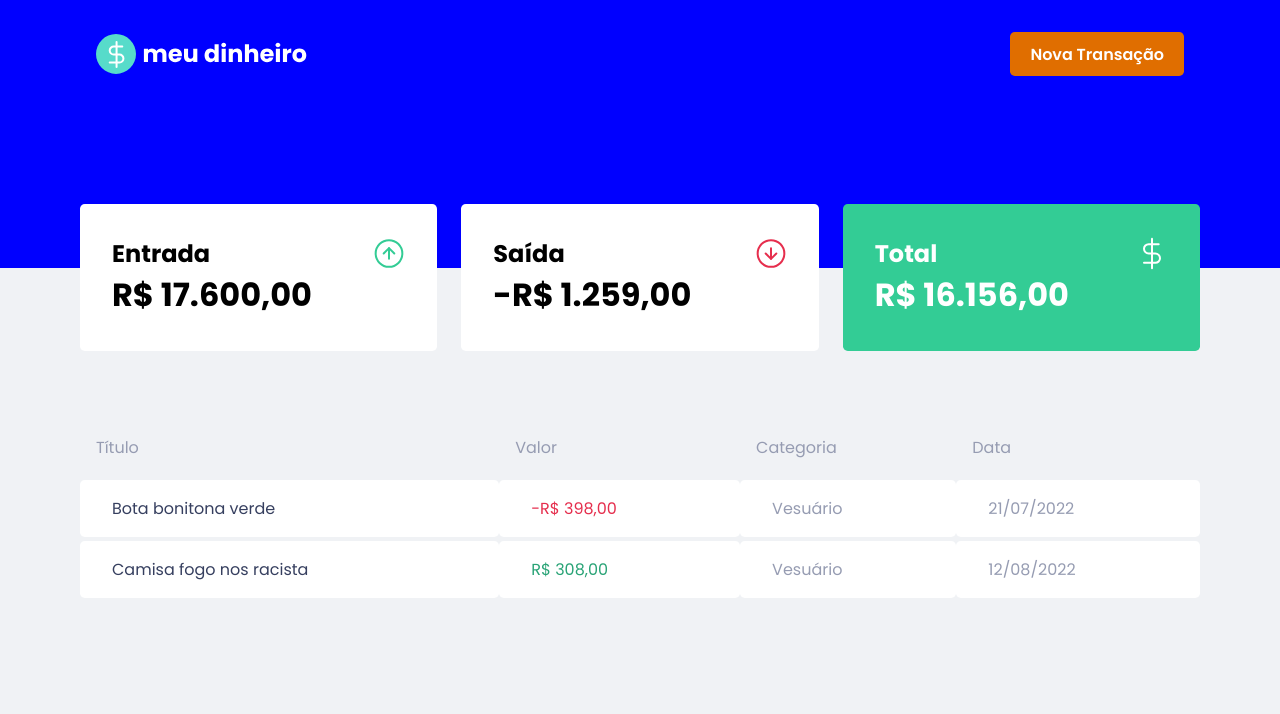
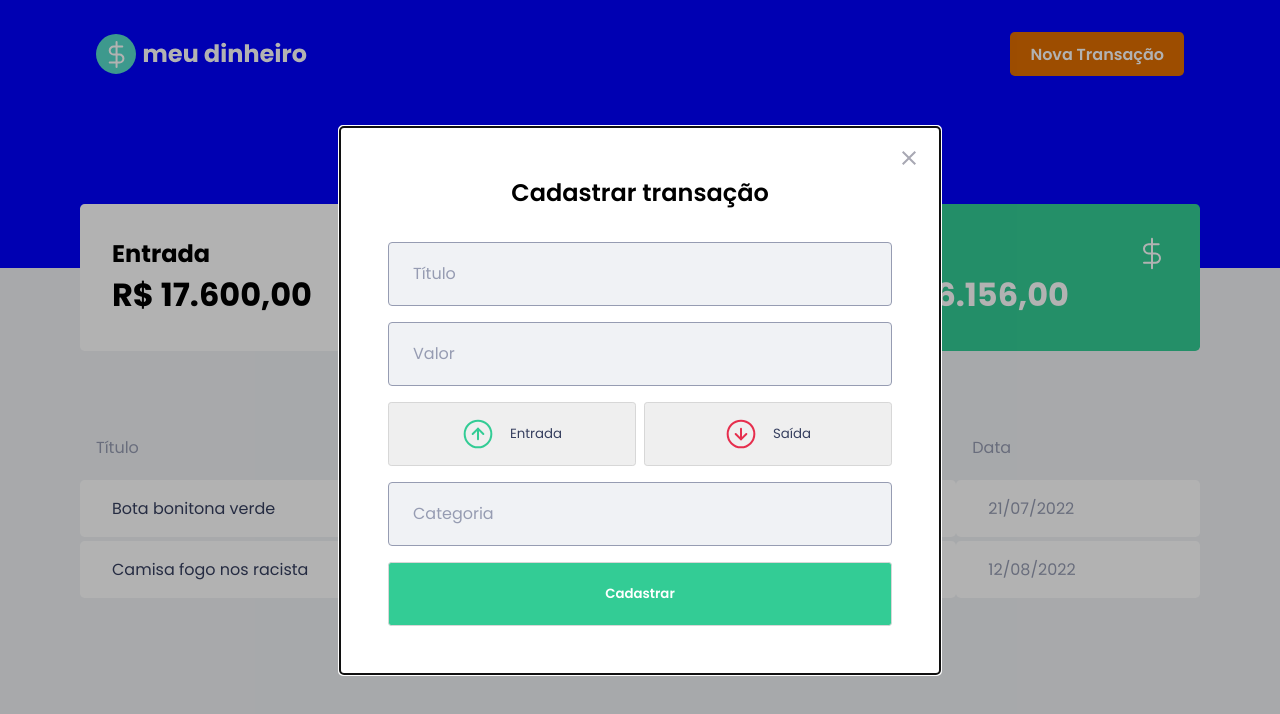
Before and after one commit to botelholarissa/meu-dinheiro, a React (Create React App) app: page / in a window 1280 px wide. Shown: the top 714 px of the page. Built offline with nearby package versions, Linux system fonts and the light colour scheme.

Commit message:
Create basic transaction modal

```diff
--- a/package.json
+++ b/package.json
@@ -12,6 +12,7 @@
     "@types/react-dom": "^18.0.6",
     "react": "^18.2.0",
     "react-dom": "^18.2.0",
+    "react-modal": "^3.15.1",
     "react-scripts": "5.0.1",
     "styled-components": "^5.3.5",
     "typescript": "^4.7.4",
@@ -42,6 +43,7 @@
     ]
   },
   "devDependencies": {
+    "@types/react-modal": "^3.13.1",
     "@types/styled-components": "^5.1.26"
   }
 }
--- a/src/App.tsx
+++ b/src/App.tsx
@@ -1,11 +1,13 @@
 import { Dashboard } from './components/Dashboard';
 import { Header } from './components/Header';
+import { TransactionModal } from './components/TransactionModal';
 import { GlobalStyleComponent } from './styles/global';
 
 export function App() {
   return (
     <>
       <GlobalStyleComponent/>
+      <TransactionModal/>
       <Header/>
       <Dashboard/>
     </>
--- /dev/null
+++ b/src/components/TransactionModal/index.tsx
@@ -0,0 +1,44 @@
+import { FormEvent } from 'react';
+import Modal from 'react-modal';
+import { InternalModalContainer, TransactionButton, TransactionGroup, SubmitTransactionButton, CloseModalButton } from './styles';
+import closeModalImg from '../../assets/close.svg';
+import incomeModalImg from '../../assets/income.svg';
+import outcomeModalImg from '../../assets/outcome.svg';
+
+export function TransactionModal(){
+    function submitNewTransaction(event: FormEvent){
+        event.preventDefault();
+
+    }
+
+    return(
+        <>
+            <Modal isOpen={true} className="modal-content" overlayClassName="overlay-transaction-modal">
+            <CloseModalButton>
+                <img src={closeModalImg} alt="Botão de fechar modal" />
+            </CloseModalButton>
+
+                <InternalModalContainer onSubmit={submitNewTransaction}>
+                    <h2>Cadastrar transação</h2>
+                    <input type="text" name="title" id="title" placeholder="Título" />
+                    <input type="number" name="amount" id="amount" placeholder="Valor" />
+
+                    <TransactionGroup>
+                        <TransactionButton className="transaction-type-button">
+                            <img src={incomeModalImg} alt="" />
+                            <p>Entrada</p>
+                        </TransactionButton>
+                        <TransactionButton className="transaction-type-button">
+                            <img src={outcomeModalImg} alt="" />
+                            <p>Saída</p>
+                        </TransactionButton>
+                    </TransactionGroup>
+
+                    <input type="text" name="category" id="category" placeholder="Categoria"/>
+
+                    <SubmitTransactionButton type="submit">Cadastrar</SubmitTransactionButton>
+                </InternalModalContainer>
+            </Modal>
+        </>
+        );
+}
--- /dev/null
+++ b/src/components/TransactionModal/styles.ts
@@ -0,0 +1,95 @@
+import styled from "styled-components";
+
+export const InternalModalContainer = styled.form`
+    display: flex;
+    flex-direction: column;
+    max-width: 1120px;
+    align-items: center;
+
+    input {
+        width: 100%;
+        padding: 0 1.5rem;
+        height: 4rem;
+        border-radius: 0.25rem;
+
+        border: 1px solid var(--text-gray);
+        background: var(--background-gray);
+
+        font-size: 1rem;
+        font-weight: 400;
+
+        &::placeholder {
+            color: var(--text-gray);
+        }
+
+        & + input {
+            margin-top: 1rem;
+        }
+
+    }
+
+    h2 {
+        font-weight: 600;
+        margin-bottom: 2rem;
+    }
+`;
+
+
+export const CloseModalButton = styled.button`
+        position: absolute;
+        top: 1.5rem;
+        right: 1.5rem;
+        border: 0;
+        background: transparent;
+
+        transition: filter 0.2s;
+
+        &:hover {
+            filter: brightness(0.8);
+        }
+`;
+
+
+export const TransactionGroup = styled.div`
+    margin: 1rem 0;
+    display: grid;
+    grid-template-columns: repeat(2, 1fr);
+    grid-gap: 0.5rem;
+    width: 100%;
+`;
+
+export const TransactionButton = styled.button`
+    display: flex;
+    align-items: center;
+    justify-content: center;
+
+    border: 1px solid #d7d7d7;
+
+    width: 100%;
+    padding: 0 1.5rem;
+    height: 4rem;
+    border-radius: 0.2rem;
+
+    p {
+        display: inline-block;
+        margin-left: 1rem;
+        color: var(--title);
+    }
+`;
+
+
+export const SubmitTransactionButton = styled.button`
+    border: 1px solid #d7d7d7;
+    margin-top: 1rem;
+
+    width: 100%;
+    padding: 0 1.5rem;
+    height: 4rem;
+    border-radius: 0.2rem;
+
+    background: var(--green-green);
+
+    color: var(--walter-white);
+    font-weight: 600;
+
+`;
--- a/src/styles/global.ts
+++ b/src/styles/global.ts
@@ -13,6 +13,27 @@ export const GlobalStyleComponent = createGlobalStyle`
         background-color: var(--background-gray);
     }
 
+    .modal-content {
+        width: 100%;
+        max-width: 600px;
+        padding: 3rem;
+        position: relative;
+        border-radius: 0.25rem;
+        background: var(--walter-white);
+    }
+
+    .overlay-transaction-modal {
+        position: fixed;
+        top: 0;
+        bottom: 0;
+        right: 0;
+        left: 0;
+        background: rgba(0, 0, 0, 0.3);
+        display: flex;
+        align-items: center;
+        justify-content: center;
+    }
+
     :root {
         --green-green: #33CC95;
         --text-green: #29A376;
```
